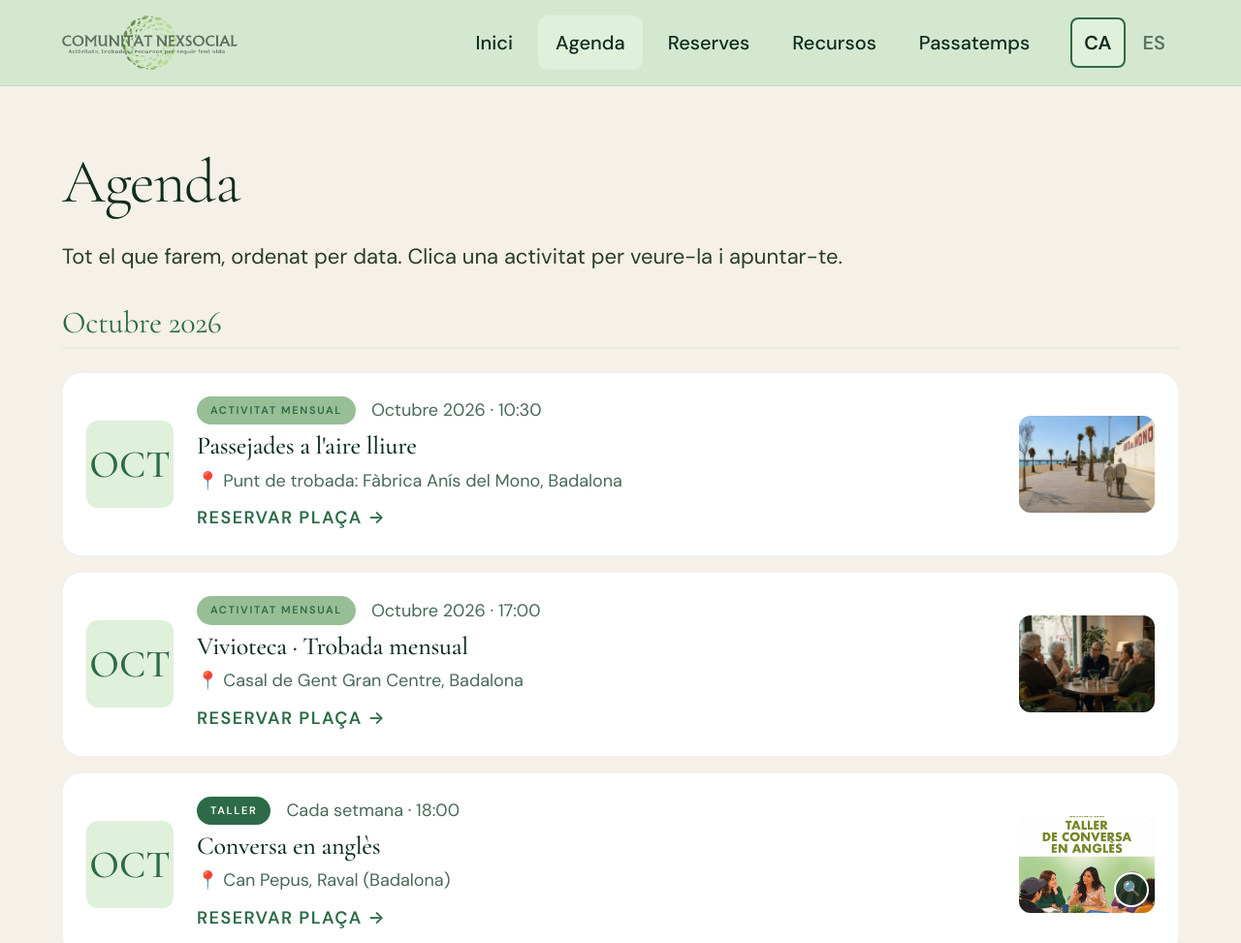
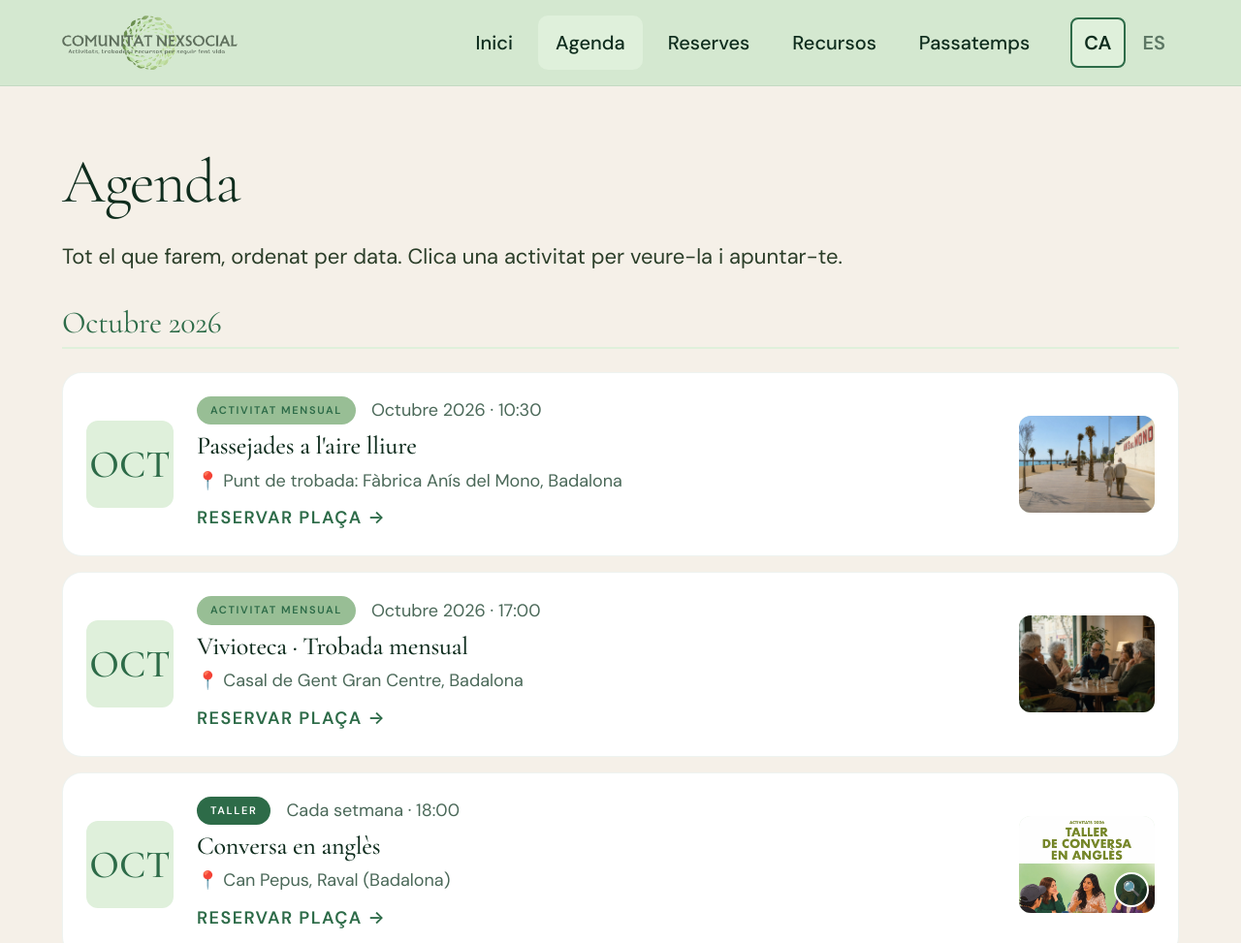
Before and after one commit to cfaibella-Nex/ComunitatNex, a website: page agenda.html in a window 1280 px wide. Shown: the top 973 px of the page at 97% size. Drawn offline with nearby package versions, Linux system fonts and the light colour scheme; no server answers.

Commit message:
control ok

```diff
--- a/agenda.html
+++ b/agenda.html
@@ -8,7 +8,7 @@
   <link rel="icon" href="/favicon.ico" sizes="any">
   <link rel="icon" type="image/png" sizes="96x96" href="/assets/favicon-96.png">
   <link rel="apple-touch-icon" href="/assets/apple-touch-icon.png">
-  <link rel="stylesheet" href="/css/styles.css?v=40">
+  <link rel="stylesheet" href="/css/styles.css?v=42">
   <meta property="og:title" content="Agenda · Comunitat NexSocial">
   <meta property="og:description" content="Totes les activitats, tallers i esdeveniments de Comunitat NexSocial a Badalona, ordenats per data.">
   <meta property="og:image" content="https://comunitat.nexsocial.org/assets/og-comunitat.jpg">
@@ -35,7 +35,7 @@
   </main>
   <div id="footer-placeholder"></div>
 
-  <script src="/js/main.js?v=40"></script>
+  <script src="/js/main.js?v=42"></script>
   <script src="/js/data.js?v=37"></script>
   <script src="/js/agenda.js?v=39"></script>
   <script>
--- a/css/styles.css
+++ b/css/styles.css
@@ -1666,7 +1666,7 @@ p { margin: 0 0 var(--sp-3); max-width: 65ch; }
    part de dalt del cartell (títol i il·lustració). La lupa l'obre sencer. */
 .event-card-img--cartell img,
 .event-poster--cartell img,
-.event-row-img--cartell img { object-fit: cover; object-position: 50% 12%; }
+.event-row-img--cartell img { object-fit: cover; object-position: 50% 5%; }
 .event-row-img { position: relative; }
 
 .cartell-lupa {
@@ -1687,7 +1687,7 @@ p { margin: 0 0 var(--sp-3); max-width: 65ch; }
   display: block; width: 100%; height: 100%; padding: 0; border: 0; cursor: zoom-in;
   background: var(--forest-hero); position: relative;
 }
-.detail-cartell-obre img { width: 100%; height: 100%; object-fit: cover; object-position: 50% 12%; }
+.detail-cartell-obre img { width: 100%; height: 100%; object-fit: cover; object-position: 50% 5%; }
 .detail-cartell-obre:focus-visible { outline: 3px solid var(--forest); outline-offset: -3px; }
 .cartell-lupa-text {
   position: absolute; right: var(--sp-3); bottom: var(--sp-3);
@@ -1700,7 +1700,7 @@ p { margin: 0 0 var(--sp-3); max-width: 65ch; }
 .event-poster img.img-vertical,
 .event-row-img img.img-vertical,
 .detail-hero img.img-vertical,
-.summary-poster img.img-vertical { object-position: 50% 12%; }
+.summary-poster img.img-vertical { object-position: 50% 5%; }
 
 /* Cartell a pantalla completa */
 .cartell-capa {
--- a/js/main.js
+++ b/js/main.js
@@ -607,7 +607,34 @@ document.addEventListener('load', e => {
   const img = e.target;
   if (!(img instanceof HTMLImageElement)) return;
   if (!img.closest('.event-card-img, .event-poster, .event-row-img, .detail-hero, .summary-poster')) return;
-  if (img.naturalHeight > img.naturalWidth * 1.1) img.classList.add('img-vertical');
+  if (img.naturalHeight > img.naturalWidth * 1.1) {
+    img.classList.add('img-vertical');
+    /* Un cartell pujat al camp d'imatge també ha de tenir lupa */
+    const caixa = img.closest('.event-card-img, .event-poster, .event-row-img');
+    if (caixa && !caixa.querySelector('.cartell-lupa')) {
+      const titol = img.closest('.event-card, .event-poster, .event-row')
+        ?.querySelector('.event-title, .event-poster-title, .event-row-title')?.textContent?.trim() || '';
+      const b = document.createElement('button');
+      b.type = 'button';
+      b.className = 'cartell-lupa';
+      b.dataset.cartell = img.currentSrc || img.src;
+      b.dataset.cartellAlt = `${T('ev.cartell_alt')}${titol ? ': ' + titol : ''}`;
+      b.setAttribute('aria-label', `${T('ev.cartell_veure')}${titol ? ': ' + titol : ''}`);
+      b.textContent = '🔍';
+      caixa.appendChild(b);
+    }
+    /* Detall: capçalera amb foto vertical → clic per ampliar */
+    const hero = img.closest('.detail-hero');
+    if (hero && !hero.querySelector('[data-cartell]')) {
+      img.dataset.cartell = img.currentSrc || img.src;
+      img.dataset.cartellAlt = img.alt || T('ev.cartell_alt');
+      img.style.cursor = 'zoom-in';
+      img.tabIndex = 0;
+      img.setAttribute('role', 'button');
+      img.setAttribute('aria-label', T('ev.cartell_veure'));
+      img.addEventListener('keydown', ev => { if (ev.key === 'Enter' || ev.key === ' ') { ev.preventDefault(); img.click(); } });
+    }
+  }
 }, true);
 
 function qs(sel) { return document.querySelector(sel); }
```
Also changed, not shown: INSTALLACIO-v10-v13.md (+3 -2 lines), accessibilitat.html (+2 -2 lines), admin.html (+2 -2 lines), checkout.html (+2 -2 lines), confirmacio.html (+2 -2 lines), detall.html (+2 -2 lines), extres.html (+2 -2 lines), index.html (+2 -2 lines), legal.html (+2 -2 lines), passatemps.html (+2 -2 lines), recursos.html (+2 -2 lines), reserves.html (+2 -2 lines).
